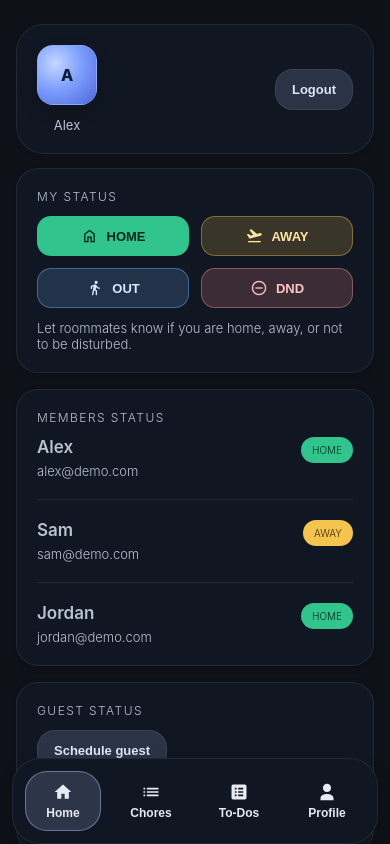
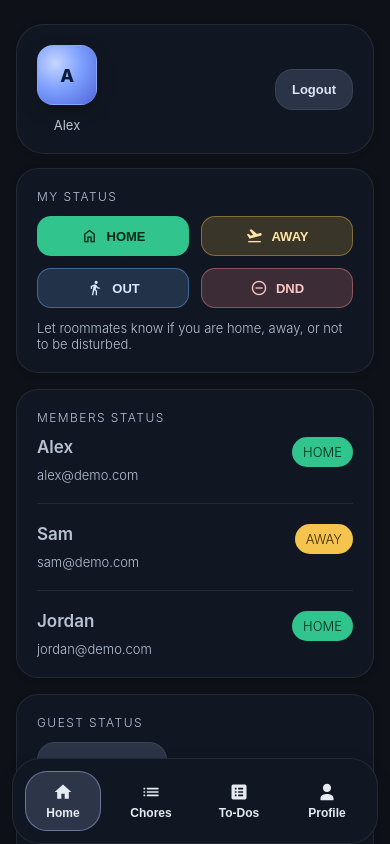
Before and after one commit to minthaik/Flat-Mate, a React (Vite) app: page / in a window 390 px wide. Both pictures are taken after a click on the button "Login". Shown: the top 844 px of the page. Built offline with nearby package versions, Linux system fonts and the light colour scheme.

Commit message:
Increase mobile base font sizes

```diff
--- a/src/styles.css
+++ b/src/styles.css
@@ -131,6 +131,15 @@ body {
   font-weight: 300;
   -webkit-font-smoothing: antialiased;
   -moz-osx-font-smoothing: grayscale;
+}
+
+@media (max-width: 540px) {
+  body {
+    font-size: 18px;
+  }
+  .small {
+    font-size: 15px;
+  }
 }
 
 p {
@@ -452,7 +461,7 @@ select {
    ========================= */
 
 .pill {
-  font-size: 10px;
+  font-size: 13px;
   padding: 6px 10px;
   border-radius: var(--pill-radius);
   border: 1px solid var(--md-sys-color-outline);
```
